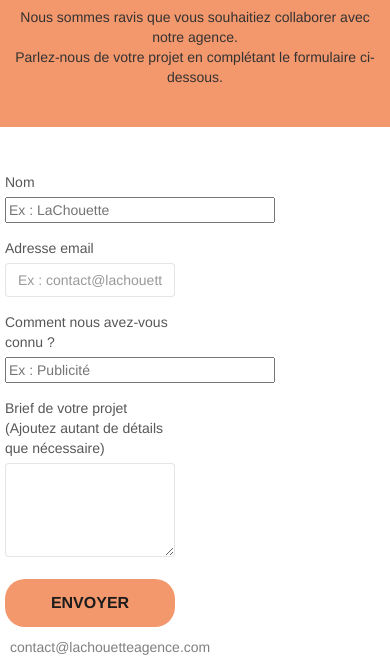
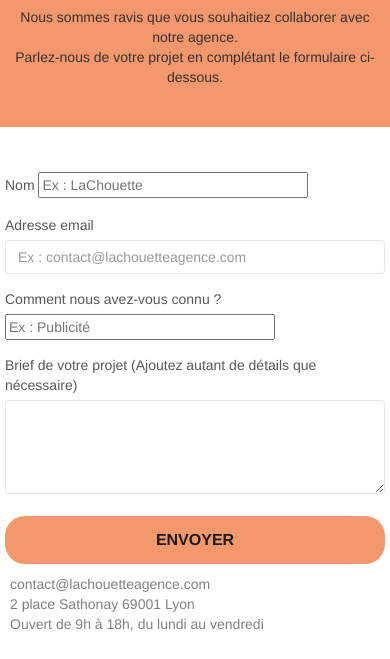
Before and after one commit to EmelyneDelorme/EmelyneDELORME_4_01102021, a plain HTML site: page page2.html in a window 390 px wide. Shown: the part 176-835 px from the top of the page. Drawn offline with nearby package versions, Linux system fonts and the light colour scheme; files that its build step writes are made by us from their sources; a script that the page names is missing.

Commit message:
Suppression erreurs W3C css

```diff
--- a/style.css
+++ b/style.css
@@ -650,10 +650,6 @@ a[data-lightbox]:hover img {
   background: none;
 }
 
-.col-sm-6 {
-  width: 50%;
-}
-
 h1,
 h2,
 h3,
@@ -874,13 +870,13 @@ h4 {
   }
 }
 
-@media only screen and (min-device-width: 768px) and (max-device-width: 1024px) and (orientation: landscape) {
+@media only screen and (min-width: 768px) and (max-width: 1024px) and (orientation: landscape) {
   .b-parallax {
     background-attachment: scroll;
   }
 }
 
-@media only screen and (min-device-width: 1024px) and (max-device-width: 1366px) and (-webkit-min-device-pixel-ratio: 1.5) {
+@media only screen and (min-width: 1024px) and (max-width: 1366px) and (-webkit-min-device-pixel-ratio: 1.5) {
   .b-parallax {
     background-attachment: scroll;
   }
@@ -898,10 +894,7 @@ h4 {
     overflow-x: hidden;
     position: relative;
   }
-  .bloc {
-    padding-left: constant(safe-area-inset-left);
-    padding-right: constant(safe-area-inset-right);
-  }
+
   .bloc-group,
   .bloc-group .bloc {
     display: block;
@@ -910,8 +903,6 @@ h4 {
   .bloc-fill-screen .fill-bloc-top-edge,
   .bloc-fill-screen .fill-bloc-bottom-edge {
     padding: 0 20px;
-    padding-left: constant(safe-area-inset-left);
-    padding-right: constant(safe-area-inset-right);
   }
 }
 
```
